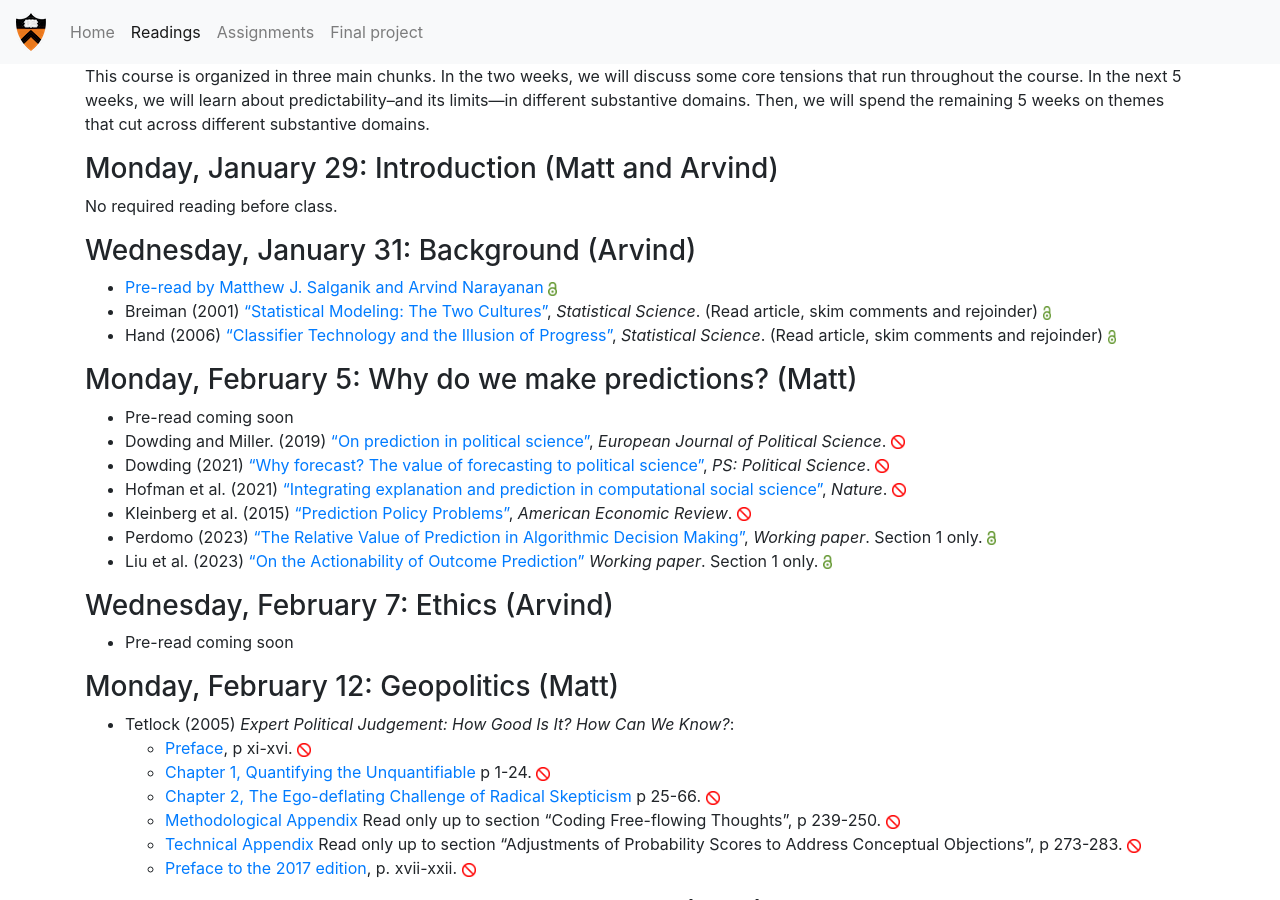
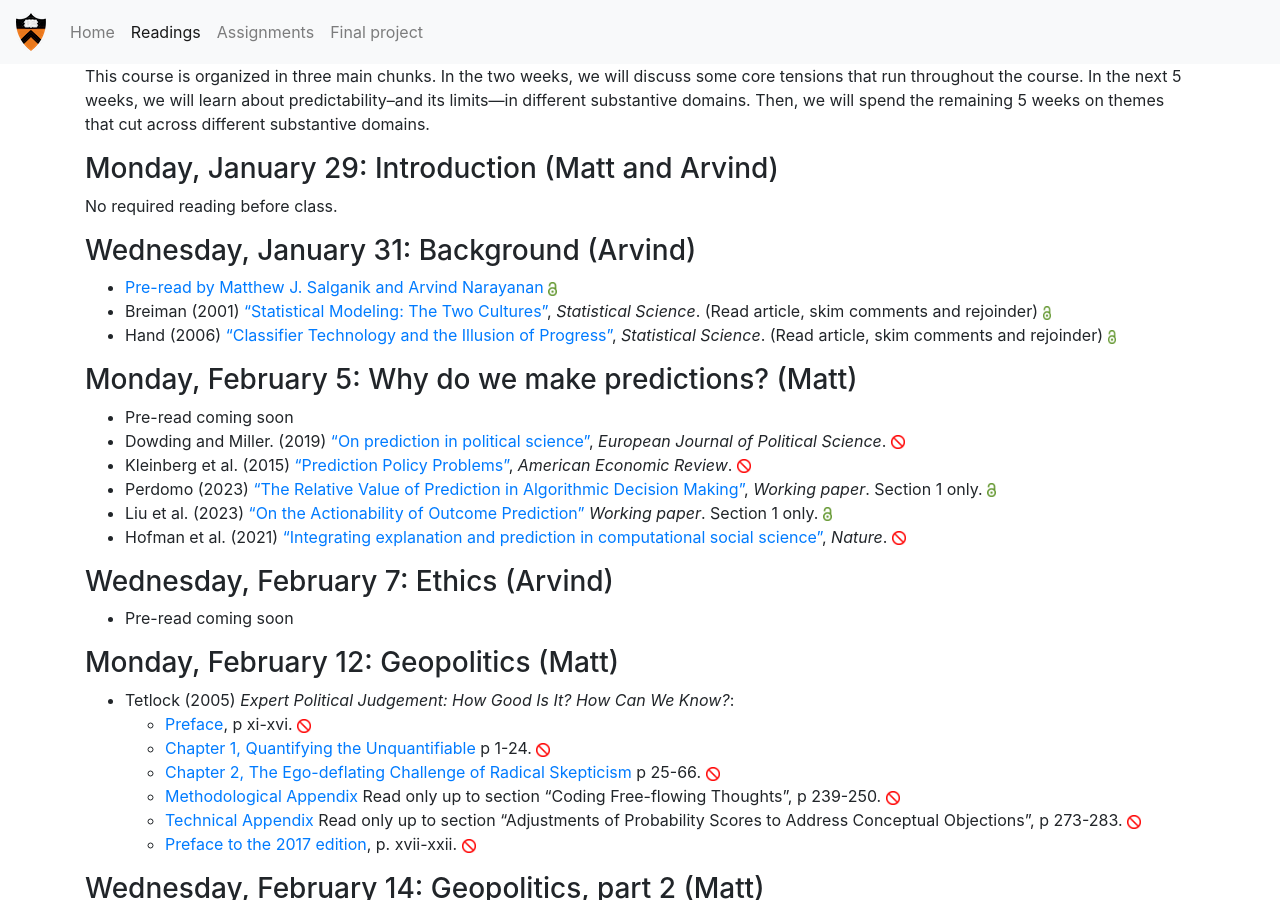
Before and after one commit to msalganik/soc555-cos598J_s2024, a Jekyll site: the page built from readings.md, in a window 1280 px wide and 900 px high. Built offline with Jekyll 4.4.1, drawn with Linux system fonts in a browser that asks for light colours; comment, search, counter and statistics services are not loaded.

Commit message:
Update readings, remove and reorder papers on why we make predictions

```diff
--- a/readings.md
+++ b/readings.md
@@ -23,11 +23,10 @@ No required reading before class.
 
 - Pre-read coming soon
 - Dowding and Miller. (2019) ["On prediction in political science"](https://dx.doi.org/10.1111/1475-6765.12319), _European Journal of Political Science_. <img src="https://msalganik.github.io/soc555-cos598J_s2024/images/closed.png" style="display: inline; height: 14px;" />
-- Dowding (2021) ["Why forecast? The value of forecasting to political science"](https://dx.doi.org/10.1111/1475-6765.12319), _PS: Political Science_. <img src="https://msalganik.github.io/soc555-cos598J_s2024/images/closed.png" style="display: inline; height: 14px;" />
-- Hofman et al. (2021) ["Integrating explanation and prediction in computational social science"](https://rdcu.be/dwUx5), _Nature_. <img src="https://msalganik.github.io/soc555-cos598J_s2024/images/closed.png" style="display: inline; height: 14px;" />
 - Kleinberg et al. (2015) ["Prediction Policy Problems"](https://dx.doi.org/10.1257/aer.p20151023), _American Economic Review_. <img src="https://msalganik.github.io/soc555-cos598J_s2024/images/closed.png" style="display: inline; height: 14px;" />
 - Perdomo (2023) ["The Relative Value of Prediction in Algorithmic Decision Making"](https://arxiv.org/abs/2312.08511), _Working paper_. Section 1 only. <img src="https://msalganik.github.io/soc555-cos598J_s2024/images/open.png" style="display: inline; height: 14px;" />
 - Liu et al. (2023) ["On the Actionability of Outcome Prediction"](https://arxiv.org/abs/2309.04470) _Working paper_. Section 1 only. <img src="https://msalganik.github.io/soc555-cos598J_s2024/images/open.png" style="display: inline; height: 14px;" />
+- Hofman et al. (2021) ["Integrating explanation and prediction in computational social science"](https://rdcu.be/dwUx5), _Nature_. <img src="https://msalganik.github.io/soc555-cos598J_s2024/images/closed.png" style="display: inline; height: 14px;" />
 
 ### Wednesday, February 7: Ethics (Arvind)
 
```
